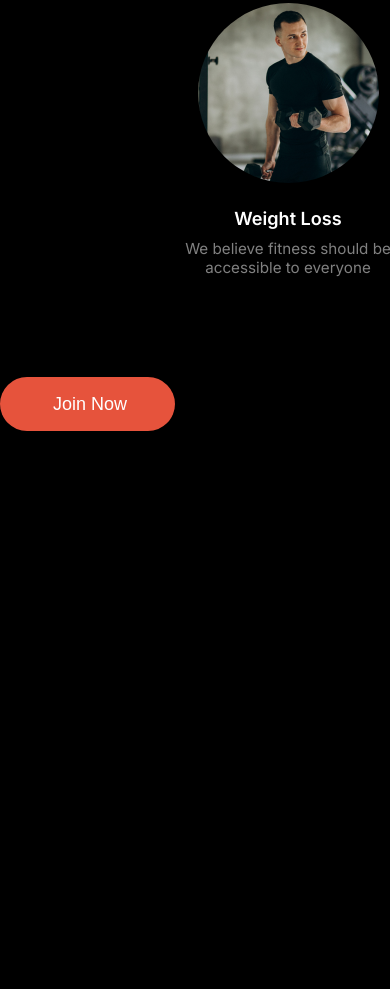
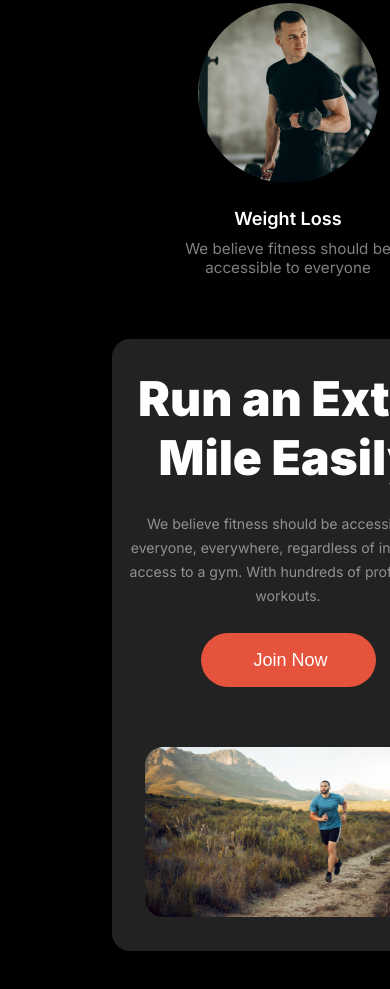
Before and after one commit to alfathiha/Assingment2, a plain HTML site: page index.html in a window 390 px wide. Shown: the part 2376-3365 px from the top of the page. Before the commit the page ends 2827 px from the top, so only its background shows below. Drawn offline with Linux system fonts and the light colour scheme.

Commit message:
added run section

```diff
--- a/index.html
+++ b/index.html
@@ -89,15 +89,15 @@
             </div>
           </section>
 
-          <section class="run-container">
-            <div>
-              <h4 class="run-title">Run an Extra Mile Easily </h4>
+          <section class="run-section"> <div class="run-container">
+            <div class="run-container-description">
+              <h4 class="run-title">Run an Extra <br> Mile Easily </h4>
               <p class="run-description">We believe fitness should be accessible to everyone, everywhere, regardless of income or access to a gym. With hundreds of professional workouts.</p>
               <button class="header-btn1">Join Now</button>
             </div>
-            <div>
-              <img src="" alt="">
-            </div>
+            <div class="run-image-container">
+              <img class="run-image" src="assets/run.jpg" alt="">
+            </div></div>
           </section>
 
 
--- a/styles/style.css
+++ b/styles/style.css
@@ -267,12 +267,12 @@ padding: 5px;
   text-align: center;
  }
 
-.habit-title{
+.habit-title , .run-title{
   color: rgb(255, 255, 255);
 font-size: 3rem;
 font-weight: 900;
 }
-.habit-description
+.habit-description , .run-description
 {color: rgba(255, 255, 255, 0.5);
  font-size: .88rem;
  padding-top: 10px;
@@ -313,6 +313,52 @@ font-weight: 900;
 }
 
 /* Run section */
+/* Run container */
+.run-container
+{
+  display: flex;
+  justify-content: space-between;
+
+}
+.run-container
+{
+width: 60%;
+height: 370px;
+margin: 62px auto;
+border-radius: 18px;
+background: rgb(34, 34, 34);
+}
+
+.run-image-container
+{
+  padding: 30px;
+}
+.run-image
+{
+  width: 366px;
+  height: 312px;
+  border-radius: 18px;
+  object-fit: cover;
+  object-position: center;
+}
+
+.run-container-description
+{
+  width: 443px;
+  height: auto;
+  padding-top: 35px;
+  padding-left: 55px;
+
+}
+.run-description
+{ padding-top: 25px;
+  padding-bottom: 25px;
+  line-height: 24px;
+
+}
+
+
+
 
 
 
@@ -380,6 +426,34 @@ font-weight: 900;
  {
   flex-direction: column;
  }
+ .run-container
+ {
+  flex-direction: column;
+  align-items: center;
+
+ }
+  .run-section
+  {
+    width: 576px;
+
+  }
+ .run-container
+ {
+  width: 353px;
+  height: auto;
+
+ }
+ .run-image
+ {
+  width: 287px;
+  height: 170px;
+ }
+ .run-container-description
+ { width: 90%;
+  text-align: center;
+  padding: 30px;
+ }
+
 
 
 }
```
